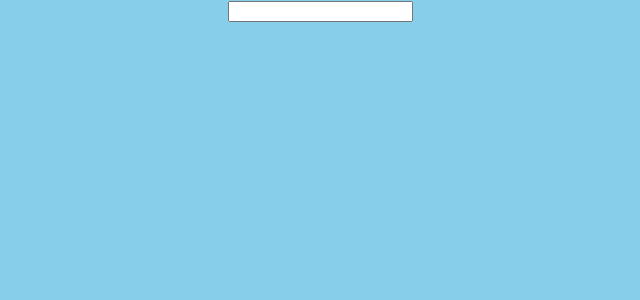
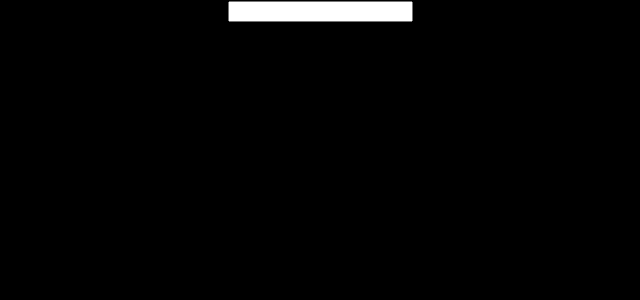
Before and after one commit to Likelion-PNU-FE/React_Movie_Search, a React (Create React App) app in the folder myproject/: page / in a window 1280 px wide. Shown: the top 300 px of the page, without its empty margins (257-897 px from the left). Built offline with nearby package versions, Linux system fonts and the light colour scheme.

Commit message:
route 추가

```diff
--- a/myproject/src/App.css
+++ b/myproject/src/App.css
@@ -11,7 +11,10 @@ html, body {
   height: 150%;
   width: 100%;
   position: absolute;
-  background-color: skyblue;
+  overflow-x: hidden;
+background-color: black;
+
+  color: white;
 }
 
 .search {
--- a/myproject/src/App.js
+++ b/myproject/src/App.js
@@ -1,18 +1,22 @@
 import logo from './logo.svg';
 import './App.css';
 import './movie.js';
+import { BrowserRouter as Router, Route, Routes } from 'react-router-dom';
 import './movie.css';
 import MovieSearch from './movie.js';
+import MovieDetail from './movieDetail.js';
 
 function App() {
   return (
+    <Router>
     <div className="App">
-      <div className = "search">
-      <MovieSearch/>
-      </div>
 
-
-    </div>
+      <Routes>
+      <Route path="/" element={<MovieSearch />} />
+          <Route path="/movie/:id" element={<MovieDetail />} />
+        </Routes>
+        </div>
+    </Router>
   );
 }
 
```
